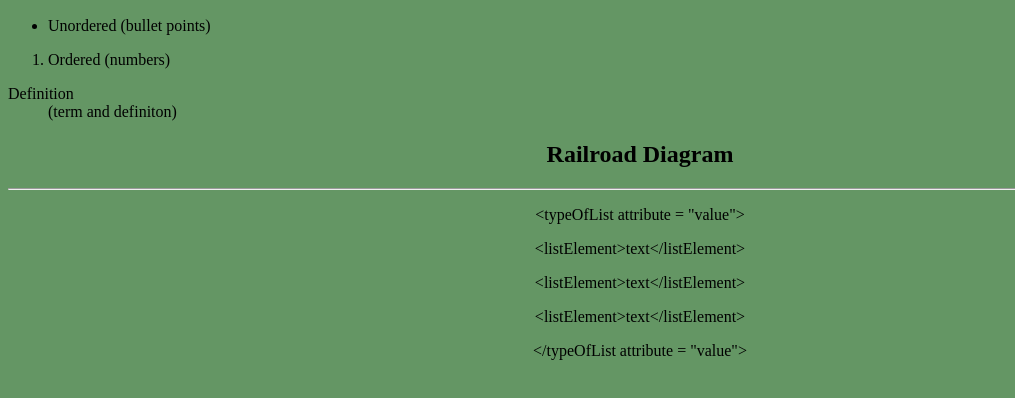
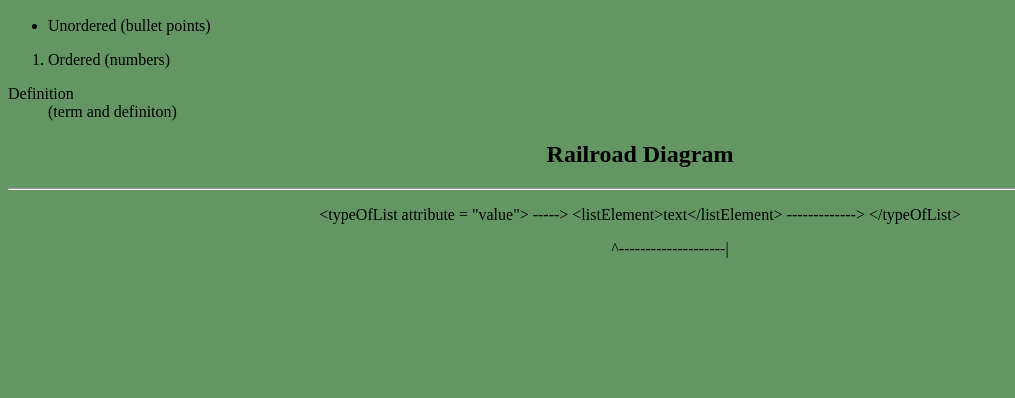
Before and after one commit to jakeburns/HtmlRailroad, a plain HTML site: page index.html in a window 1280 px wide. Shown: the part 110-508 px from the top of the page, without its empty margins (0-1015 px from the left). Drawn offline with Linux system fonts and the light colour scheme.

Commit message:
Update index.html

```diff
--- a/index.html
+++ b/index.html
@@ -18,12 +18,9 @@
 <h2 align="middle">Railroad Diagram</h2>
 <hr>
 
-<p align="middle">&lt;typeOfList attribute = "value"&gt;</p>
-<!-- <p align="middle">List Elements</p> -->
-<p align="middle">&lt;listElement&gt;text&lt;/listElement&gt;</p>
-<p align="middle">&lt;listElement&gt;text&lt;/listElement&gt;</p>
-<p align="middle">&lt;listElement&gt;text&lt;/listElement&gt;</p>
-<p align="middle">&lt;/typeOfList attribute = "value"&gt;</p>
+<p align="middle">&lt;typeOfList attribute = "value"&gt; -----> &lt;listElement&gt;text&lt;/listElement&gt; -------------> &lt;/typeOfList&gt;</p>
+<p align="middle">&nbsp;&nbsp;&nbsp;&nbsp;&nbsp;&nbsp;&nbsp;&nbsp;&nbsp;&nbsp;&nbsp;&nbsp;&nbsp;&nbsp;&nbsp;^--------------------|</p>
+
 
 </body>
 </html>
```
